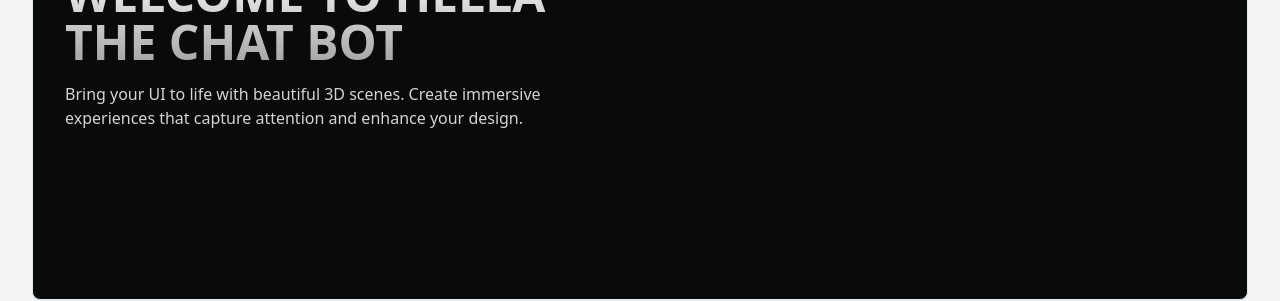
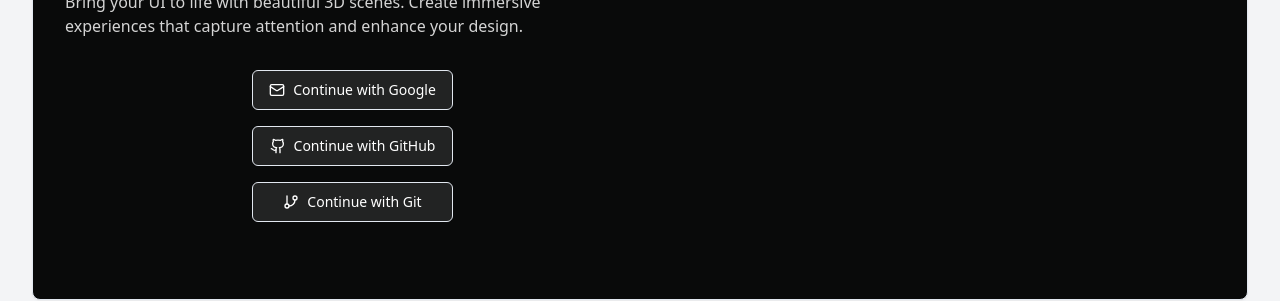
Before and after one commit to jujutsukaisen112212/frontpagehella, a React (Vite) app: page / in a window 1280 px wide. Shown: the part 232-533 px from the top of the page. Built offline with nearby package versions, Linux system fonts and the light colour scheme.

Commit message:
Add login page with buttons
Implement a login page below the "Welcome to Hella the Chat Bot" section. The page will allow users to log in via Google and include buttons for GitHub and Git.
[skip gpt_engineer]

```diff
--- a/src/components/code-demo.tsx
+++ b/src/components/code-demo.tsx
@@ -3,6 +3,8 @@
 import { SplineScene } from "@/components/ui/splite";
 import { Card } from "@/components/ui/card"
 import { Spotlight } from "@/components/ui/spotlight"
+import { Button } from "@/components/ui/button"
+import { Github, GitBranch, Mail } from "lucide-react"
 
 export function SplineSceneBasic() {
   return (
@@ -21,6 +23,36 @@ export function SplineSceneBasic() {
             Bring your UI to life with beautiful 3D scenes. Create immersive experiences
             that capture attention and enhance your design.
           </p>
+
+          {/* Login Section */}
+          <div className="mt-8 flex flex-col gap-4 max-w-sm mx-auto">
+            <Button
+              variant="outline"
+              className="w-full flex items-center gap-2 bg-white/10 hover:bg-white/20 text-white"
+              onClick={() => console.log('Google login clicked')}
+            >
+              <Mail className="h-5 w-5" />
+              Continue with Google
+            </Button>
+
+            <Button
+              variant="outline"
+              className="w-full flex items-center gap-2 bg-white/10 hover:bg-white/20 text-white"
+              onClick={() => console.log('GitHub login clicked')}
+            >
+              <Github className="h-5 w-5" />
+              Continue with GitHub
+            </Button>
+
+            <Button
+              variant="outline"
+              className="w-full flex items-center gap-2 bg-white/10 hover:bg-white/20 text-white"
+              onClick={() => console.log('Git login clicked')}
+            >
+              <GitBranch className="h-5 w-5" />
+              Continue with Git
+            </Button>
+          </div>
         </div>
 
         {/* Right content */}
```
